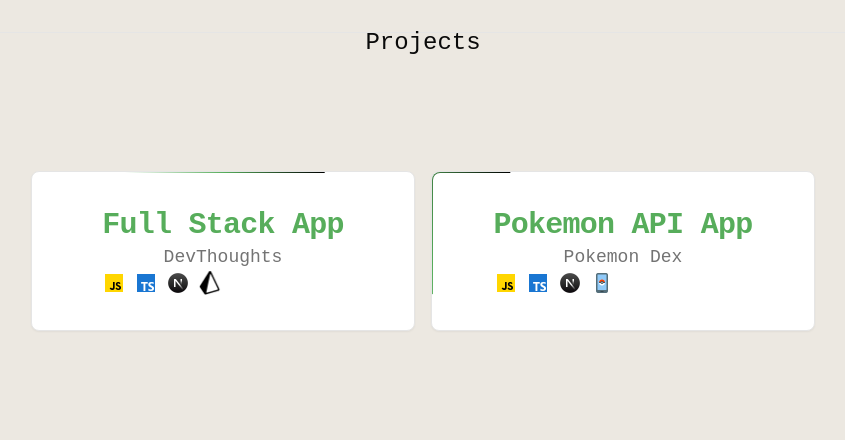
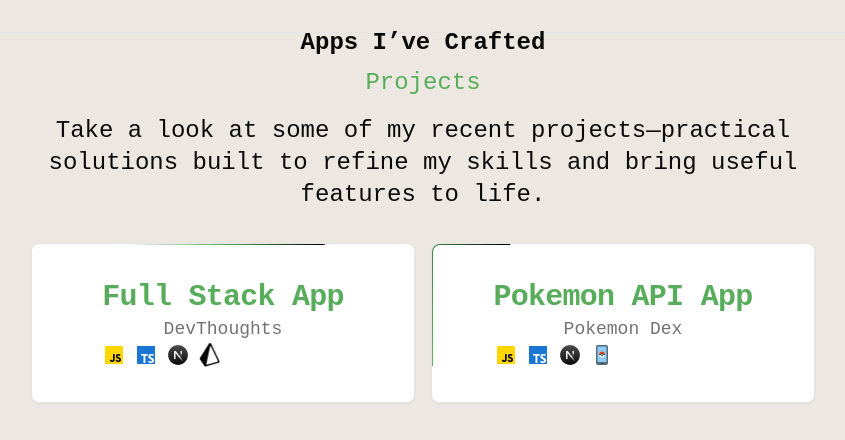
Before and after one commit to Dz-devz/personal-portfolio, a React (Vite) app: page /projects in a window 1280 px wide. Shown: the top 440 px of the page, without its empty margins (217-1062 px from the left). Built offline with nearby package versions, Linux system fonts and the light colour scheme; a web font is replaced by a local one.

Commit message:
chore: added new in project page

```diff
--- a/src/routes/projects.tsx
+++ b/src/routes/projects.tsx
@@ -53,11 +53,17 @@ export default function Projects() {
   return (
     <>
     <BlurFade delay={0.25} inView>
-      <h1 className="text-2xl text-center mb-4 font-chivo">Projects</h1>
+      <div className="text-2xl text-center font-chivo mb-2 font-bold">Apps I’ve Crafted</div>
     </BlurFade>
-      <div className="mx-auto max-w-screen-xl px-4 py-24 lg:px-12 flex gap-4">
+    <BlurFade delay={0.50} inView>
+      <div className="text-2xl text-center font-chivo text-[#57AD5B] mb-2">Projects</div>
+    </BlurFade>
+    <BlurFade delay={0.75} inView>
+      <h1 className="text-2xl text-center font-chivo mt-2 w-[800px] mr-auto ml-auto">Take a look at some of my recent projects—practical <br/> solutions built to refine my skills and bring useful features to life.</h1>
+    </BlurFade>
+      <div className="mx-auto max-w-screen-xl px-4 py-8 lg:px-12 flex gap-4">
         {thumbnails.map((thumbnail, idx) => (
-      <BlurFade key={thumbnail.id} delay={0.50 + idx * 0.5} inView>
+      <BlurFade key={thumbnail.id} delay={1 + idx * 0.5} inView>
           <TooltipProvider>
             <Card className="relative mb-4 w-96 h-40 flex items-center justify-center">
               <BorderBeam
```
